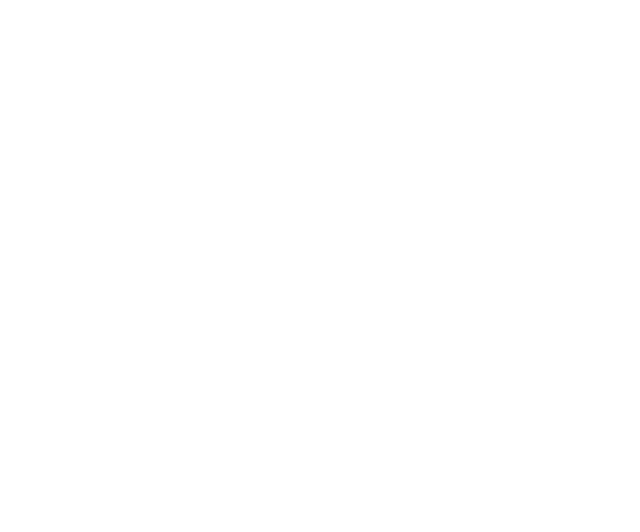
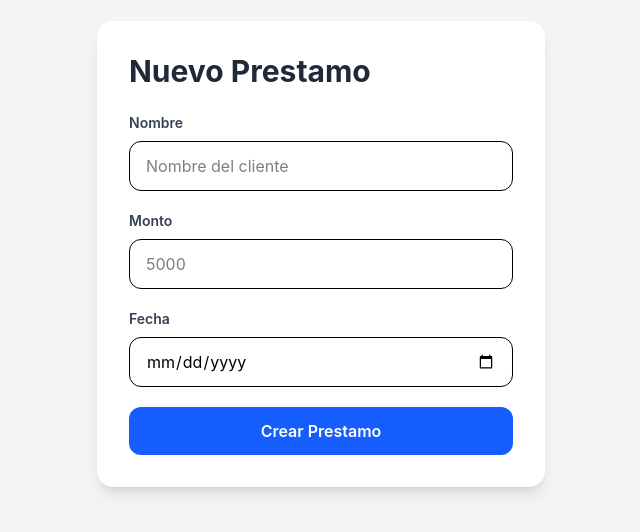
Before and after one commit to JoseGarcia1994/loans-react, a React app: page /create-loan in a window 1280 px wide. Before the commit this address had no page. Shown: the part 146-678 px from the top of the page, without its empty margins (319-959 px from the left). Built offline with nearby package versions, Linux system fonts and the light colour scheme; the HTML template or start-up script is replaced by a standard one.

Commit message:
feat(CreateLoan): add loan creation page and form integration

```diff
--- a/src/App.jsx
+++ b/src/App.jsx
@@ -1,6 +1,7 @@
 import { BrowserRouter, Routes, Route } from "react-router-dom";
 import LoginPage from "./pages/LoginPage";
 import Dashboard from "./pages/Dashboard";
+import CreateLoan from "./pages/CreateLoan";
 
 function App() {
   return (
@@ -8,6 +9,7 @@ function App() {
       <Routes>
         <Route path="/" element={<LoginPage />} />
         <Route path="/dashboard" element={<Dashboard />} />
+        <Route path="/create-loan" element={<CreateLoan />} />
       </Routes>
     </BrowserRouter>
   );
--- /dev/null
+++ b/src/pages/CreateLoan.jsx
@@ -0,0 +1,134 @@
+import { useState } from "react";
+import { useNavigate } from "react-router-dom";
+
+function CreateLoan() {
+  const navigate = useNavigate();
+
+  const [formData, setFormData] = useState({
+    name: "",
+    amount: "",
+    date: "",
+  });
+
+  const [loading, setLoading] = useState(false);
+
+  const handleChange = (e) => {
+    setFormData({
+      ...formData,
+      [e.target.name]: e.target.value,
+    });
+  };
+
+  const createLoan = async (e) => {
+    e.preventDefault();
+
+    try {
+      setLoading(true);
+
+      const token = localStorage.getItem("token");
+
+      const response = await fetch("http://127.0.0.1:8000/loans", {
+        method: "POST",
+        headers: {
+          "Content-Type": "application/json",
+          Authorization: `Bearer ${token}`,
+        },
+        body: JSON.stringify({
+          name: formData.name,
+          amount: Number(formData.amount),
+          date: formData.date,
+        }),
+      });
+
+      if (!response.ok) {
+        throw new Error("Error creating loan");
+      }
+
+      navigate("/dashboard");
+
+    } catch (error) {
+      console.error(error);
+      alert("Error creating loan");
+    } finally {
+      setLoading(false);
+    }
+  };
+
+  return (
+    <div className="min-h-screen bg-gray-100 flex items-center justify-center p-6">
+
+      <div className="w-full max-w-md bg-white rounded-2xl shadow-lg p-8">
+
+        <h1 className="text-3xl font-bold text-gray-800 mb-6">
+          Nuevo Prestamo
+        </h1>
+
+        <form
+          onSubmit={createLoan}
+          className="space-y-5"
+        >
+
+          <div>
+            <label className="block text-sm font-semibold text-gray-700 mb-2">
+              Nombre
+            </label>
+
+            <input
+              type="text"
+              name="name"
+              placeholder="Nombre del cliente"
+              value={formData.name}
+              onChange={handleChange}
+              required
+              className="w-full border rounded-xl px-4 py-3 focus:outline-none focus:ring-2 focus:ring-blue-500"
+            />
+          </div>
+
+          <div>
+            <label className="block text-sm font-semibold text-gray-700 mb-2">
+              Monto
+            </label>
+
+            <input
+              type="number"
+              name="amount"
+              placeholder="5000"
+              value={formData.amount}
+              onChange={handleChange}
+              required
+              className="w-full border rounded-xl px-4 py-3 focus:outline-none focus:ring-2 focus:ring-blue-500"
+            />
+          </div>
+
+          <div>
+            <label className="block text-sm font-semibold text-gray-700 mb-2">
+              Fecha
+            </label>
+
+            <input
+              type="date"
+              name="date"
+              value={formData.date}
+              onChange={handleChange}
+              required
+              className="w-full border rounded-xl px-4 py-3 focus:outline-none focus:ring-2 focus:ring-blue-500"
+            />
+          </div>
+
+          <button
+            type="submit"
+            disabled={loading}
+            className="w-full bg-blue-600 hover:bg-blue-700 transition text-white py-3 rounded-xl font-semibold disabled:bg-blue-300"
+          >
+            {loading ? "Creando..." : "Crear Prestamo"}
+          </button>
+
+        </form>
+
+      </div>
+
+    </div>
+  );
+}
+
+export default CreateLoan;
--- a/src/pages/Dashboard.jsx
+++ b/src/pages/Dashboard.jsx
@@ -1,8 +1,12 @@
 import { useEffect, useState } from "react";
+import { useNavigate } from "react-router-dom";
+
 import LoanCard from "../components/LoanCard";
 
 function Dashboard() {
   const [loans, setLoans] = useState([]);
+
+  const navigate = useNavigate();
 
   useEffect(() => {
     fetchLoans();
@@ -32,6 +36,7 @@ function Dashboard() {
         </h1>
 
         <button
+            onClick={() => navigate("/create-loan")}
             className="bg-blue-600 hover:bg-blue-700 text-white px-5 py-2 rounded-xl font-semibold transition"
         >
             Nuevo Prestamo
```
